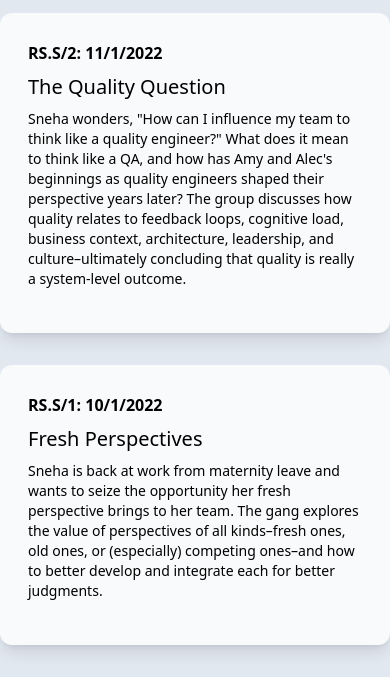
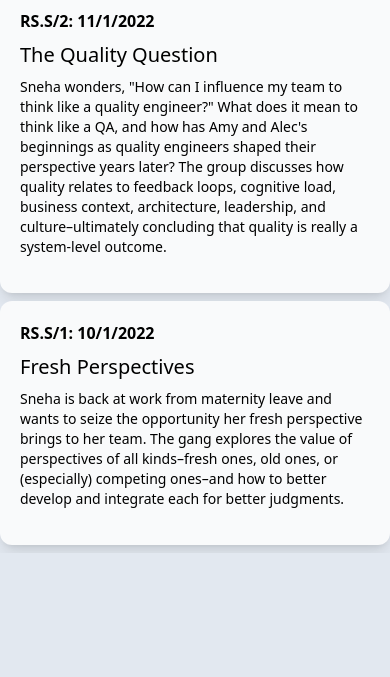
Before and after one commit to alechenninger/astro-rs.s, an Astro site: page / in a window 390 px wide. Shown: the part 383-1060 px from the top of the page. After the commit the page ends 936 px from the top, so only its background shows below. Built offline with nearby package versions, Linux system fonts and the light colour scheme; Astro itself is replaced by a stand-in of ours.

Commit message:
Responsive design for Episode component

```diff
--- a/src/components/Episode.astro
+++ b/src/components/Episode.astro
@@ -8,7 +8,7 @@ export interface Props {
 }
 const { episode, title, description, date } = Astro.props as Props;
 ---
-<div class="flex max-w-4xl mx-auto p-4 m-8 gap-4 bg-gray-50 rounded-xl shadow-lg">
+<div class="flex md:max-w-4xl mx-auto p-2 m-2 md:p-4 md:m-8 md:gap-4 lg:p-4 lg:m-8 lg:gap-4 bg-gray-50 rounded-xl shadow-lg">
   <!--div class="flex flex-col items-stretch px-6">
     <img class="flex-none" src={icon}>
     <div class="flex-1"></div>
```
